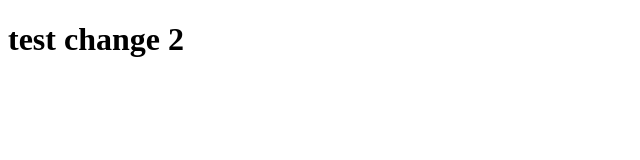
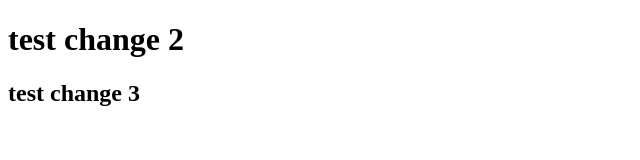
Before and after one commit to maxwolly53139/Homework, a plain HTML site: page git test 1/index.html in a window 1280 px wide. Shown: the whole page, without its empty margins (0-640 px from the left). Drawn offline with Linux system fonts and the light colour scheme.

Commit message:
git test 1 commit 3

```diff
--- a/git test 1/index.html
+++ b/git test 1/index.html
@@ -7,5 +7,6 @@
 </head>
 <body>
     <h1>test change 2</h1>
+    <h2>test change 3</h2>
 </body>
 </html>
```
